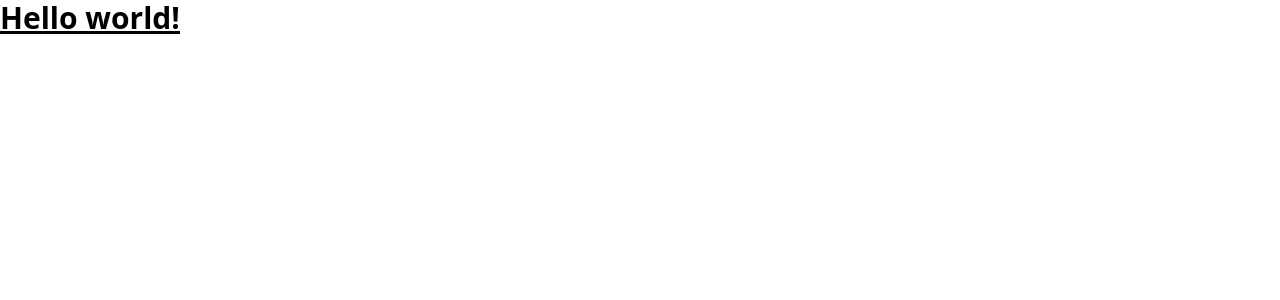
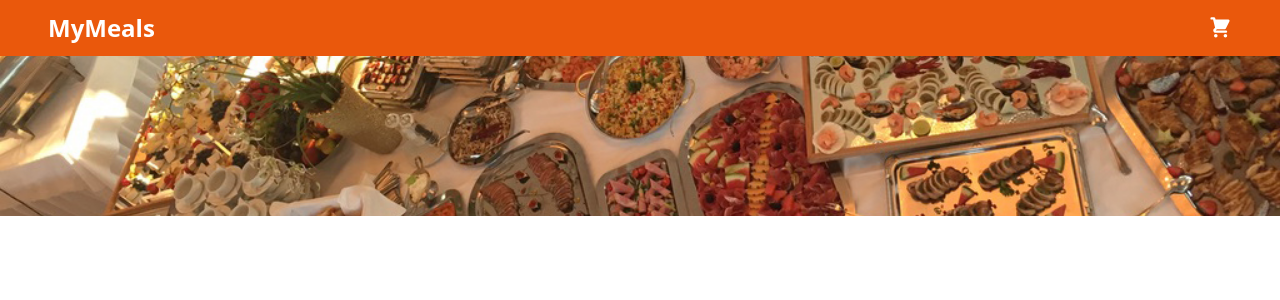
Before and after one commit to tolu-c/learnReact, a React (Create React App) app in the folder order-my-food/: page / in a window 1280 px wide. Shown: the top 300 px of the page. Built offline with nearby package versions, Linux system fonts and the light colour scheme.

Commit message:
Header component

```diff
--- a/order-my-food/src/App.js
+++ b/order-my-food/src/App.js
@@ -1,3 +1,9 @@
+import Header from "./components/layout/Header";
+
 export default function App() {
-  return <h1 className="text-3xl font-bold underline">Hello world!</h1>;
+  return (
+    <div>
+      <Header />
+    </div>
+  );
 }
--- /dev/null
+++ b/order-my-food/src/components/layout/Header.js
@@ -0,0 +1,20 @@
+import { Fragment } from "react";
+import { ShoppingCartIcon } from "@heroicons/react/solid";
+import meals from "../../assets/meals.jpg";
+
+function Header(props) {
+  return (
+    <Fragment>
+      <header className="w-full flex justify-between items-center text-white bg-orange-600 px-12 py-3">
+        <h1 className='text-2xl font-bold font-sans'>MyMeals</h1>
+        <ShoppingCartIcon className="h-6 w-6" />
+      </header>
+
+      <div className="w-full">
+        <img src={meals} alt="a table full of food" className='h-40 w-full object-cover object-center' />
+      </div>
+    </Fragment>
+  );
+}
+
+export default Header;
```
Also changed, not shown: order-my-food/src/assets/meals.jpg (added).
